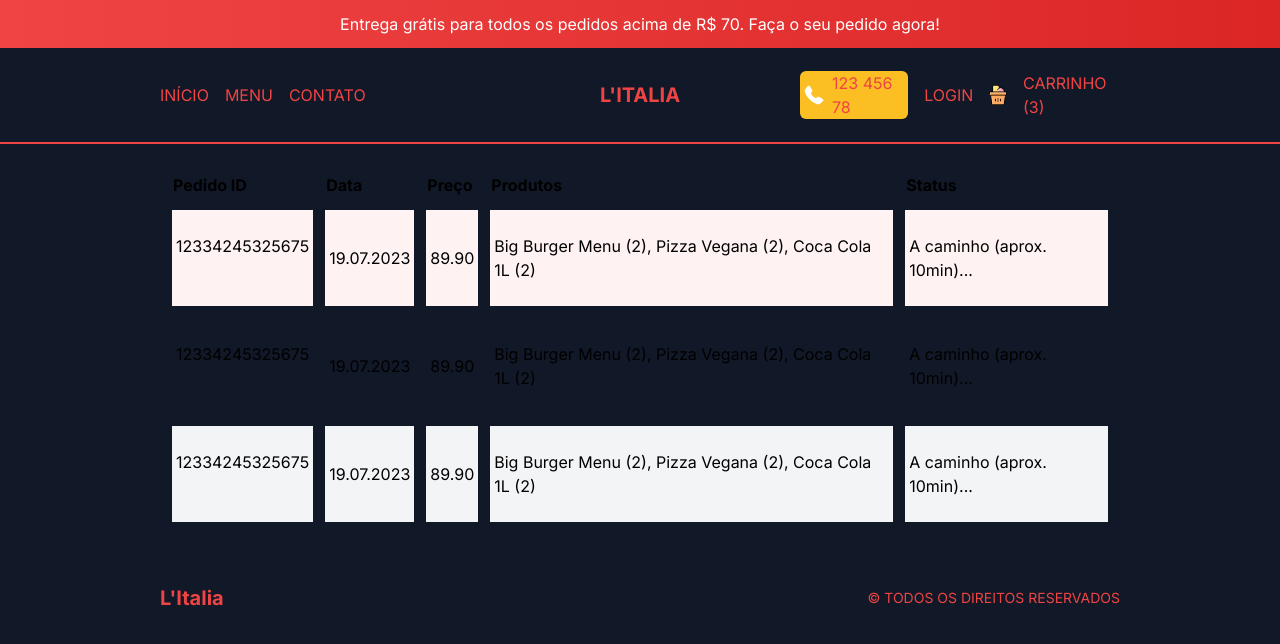
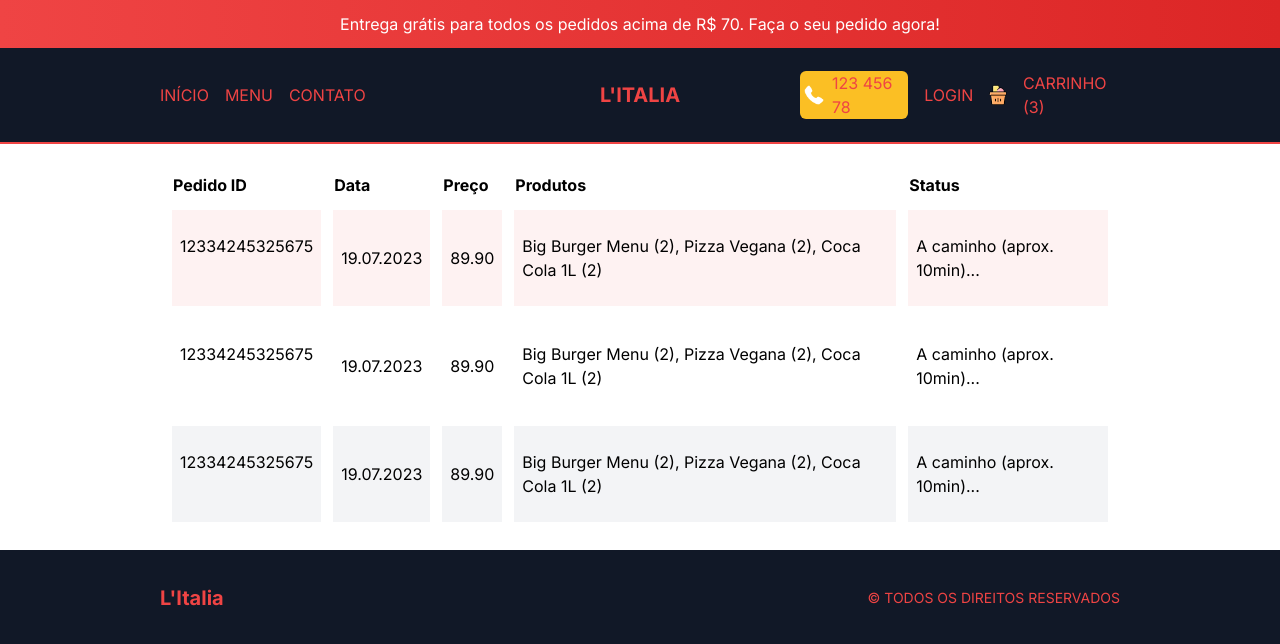
Before and after one commit to cleitonrs/Restaurant, a Next.js app: page /orders in a window 1280 px wide. Shown: the top 644 px of the page. Built offline with nearby package versions, Linux system fonts and the light colour scheme.

Commit message:
order fix

```diff
--- a/src/app/orders/page.tsx
+++ b/src/app/orders/page.tsx
@@ -2,7 +2,7 @@ import React from 'react'
 
 const OrdersPage = () => {
   return (
-    <div className='p-4 lg:px-20 xl:px-40'>
+    <div className='bg-white p-4 lg:px-20 xl:px-40'>
       <table className='w-full border-separate border-spacing-3'>
         <thead>
           <tr className='text-left'>
@@ -15,25 +15,25 @@ const OrdersPage = () => {
         </thead>
         <tbody>
           <tr className='text-sm md:text-base bg-red-50'>
-            <td className='hidden md:block py-6 px-1'>12334245325675</td>
-            <td className='py-6 px-1'>19.07.2023</td>
-            <td className='py-6 px-1'>89.90</td>
-            <td className='hidden md:block py-6 px-1'>Big Burger Menu (2), Pizza Vegana (2), Coca Cola 1L (2)</td>
-            <td className='py-6 px-1'>A caminho (aprox. 10min)...</td>
+            <td className='hidden md:block py-6 px-2'>12334245325675</td>
+            <td className='py-6 px-2'>19.07.2023</td>
+            <td className='py-6 px-2'>89.90</td>
+            <td className='hidden md:block py-6 px-2'>Big Burger Menu (2), Pizza Vegana (2), Coca Cola 1L (2)</td>
+            <td className='py-6 px-2'>A caminho (aprox. 10min)...</td>
           </tr>
           <tr className='text-sm md:text-base odd:bg-gray-100'>
-            <td className='hidden md:block py-6 px-1'>12334245325675</td>
-            <td className='py-6 px-1'>19.07.2023</td>
-            <td className='py-6 px-1'>89.90</td>
-            <td className='hidden md:block py-6 px-1'>Big Burger Menu (2), Pizza Vegana (2), Coca Cola 1L (2)</td>
-            <td className='py-6 px-1'>A caminho (aprox. 10min)...</td>
+            <td className='hidden md:block py-6 px-2'>12334245325675</td>
+            <td className='py-6 px-2'>19.07.2023</td>
+            <td className='py-6 px-2'>89.90</td>
+            <td className='hidden md:block py-6 px-2'>Big Burger Menu (2), Pizza Vegana (2), Coca Cola 1L (2)</td>
+            <td className='py-6 px-2'>A caminho (aprox. 10min)...</td>
           </tr>
           <tr className='text-sm md:text-base odd:bg-gray-100'>
-            <td className='hidden md:block py-6 px-1'>12334245325675</td>
-            <td className='py-6 px-1'>19.07.2023</td>
-            <td className='py-6 px-1'>89.90</td>
-            <td className='hidden md:block py-6 px-1'>Big Burger Menu (2), Pizza Vegana (2), Coca Cola 1L (2)</td>
-            <td className='py-6 px-1'>A caminho (aprox. 10min)...</td>
+            <td className='hidden md:block py-6 px-2'>12334245325675</td>
+            <td className='py-6 px-2'>19.07.2023</td>
+            <td className='py-6 px-2'>89.90</td>
+            <td className='hidden md:block py-6 px-2'>Big Burger Menu (2), Pizza Vegana (2), Coca Cola 1L (2)</td>
+            <td className='py-6 px-2'>A caminho (aprox. 10min)...</td>
           </tr>
 
         </tbody>
```
